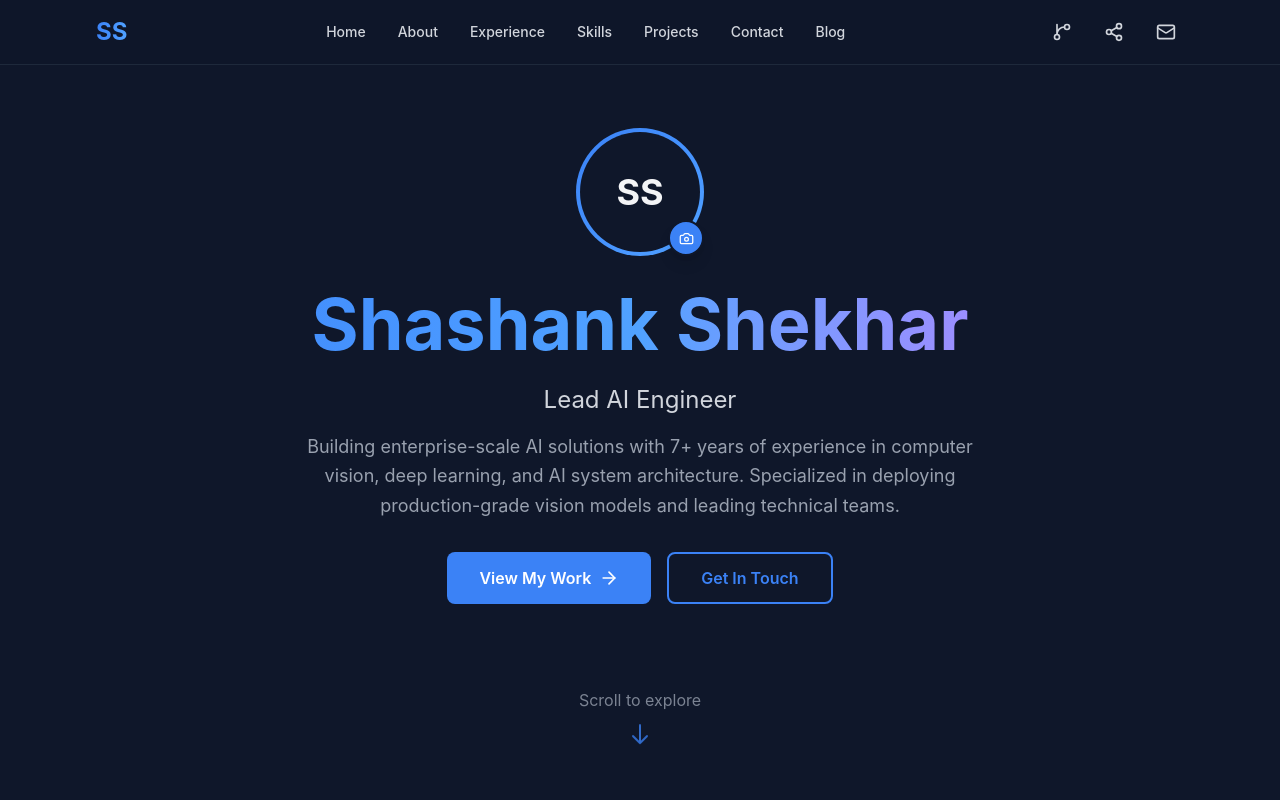
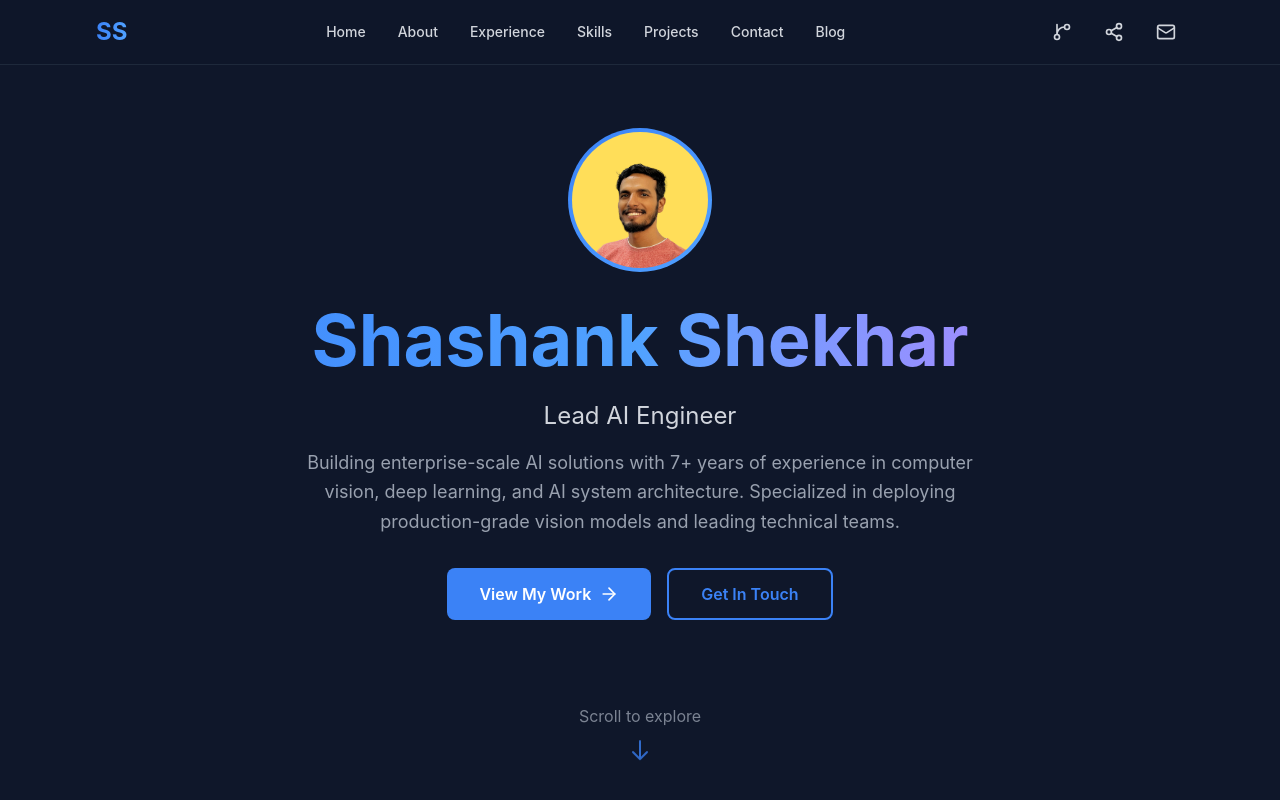
Before and after one commit to shank885/shank885.github.io, a React app: page /#/ in a window 1280 px wide. Shown: the top 800 px of the page. Built offline with nearby package versions, Linux system fonts and the light colour scheme; the HTML template or start-up script is replaced by a standard one.

Commit message:
Use static profile photo from public folder

```diff
--- a/src/components/Hero.jsx
+++ b/src/components/Hero.jsx
@@ -1,48 +1,7 @@
-import { useState, useRef, useEffect } from 'react'
-import { motion, AnimatePresence } from 'framer-motion'
-import { ArrowRight, Camera, Trash2, Upload } from 'lucide-react'
+import { motion } from 'framer-motion'
+import { ArrowRight } from 'lucide-react'
 
 export default function Hero() {
-  const [photo, setPhoto] = useState(null)
-  const [showMenu, setShowMenu] = useState(false)
-  const fileInputRef = useRef(null)
-  const menuRef = useRef(null)
-
-  useEffect(() => {
-    const saved = localStorage.getItem('profilePhoto')
-    if (saved) setPhoto(saved)
-  }, [])
-
-  useEffect(() => {
-    function handleClickOutside(e) {
-      if (menuRef.current && !menuRef.current.contains(e.target)) {
-        setShowMenu(false)
-      }
-    }
-    document.addEventListener('mousedown', handleClickOutside)
-    return () => document.removeEventListener('mousedown', handleClickOutside)
-  }, [])
-
-  function handleFileChange(e) {
-    const file = e.target.files[0]
-    if (!file) return
-    const reader = new FileReader()
-    reader.onload = (ev) => {
-      const dataUrl = ev.target.result
-      setPhoto(dataUrl)
-      localStorage.setItem('profilePhoto', dataUrl)
-    }
-    reader.readAsDataURL(file)
-    setShowMenu(false)
-    e.target.value = ''
-  }
-
-  function handleDelete() {
-    setPhoto(null)
-    localStorage.removeItem('profilePhoto')
-    setShowMenu(false)
-  }
-
   return (
     <section id="home" className="pt-32 pb-20 px-4 sm:px-6 lg:px-8">
       <div className="max-w-6xl mx-auto">
@@ -52,72 +11,21 @@ export default function Hero() {
           transition={{ duration: 0.8 }}
           className="text-center"
         >
-          {/* Avatar with photo controls */}
           <motion.div
             initial={{ scale: 0 }}
             animate={{ scale: 1 }}
             transition={{ duration: 0.5 }}
-            className="mb-8 inline-block relative"
-            ref={menuRef}
+            className="mb-8 inline-block"
           >
-            {/* Avatar ring */}
-            <div className="w-32 h-32 rounded-full bg-gradient-to-br from-accent to-blue-400 p-1">
-              <div className="w-full h-full rounded-full bg-primary flex items-center justify-center overflow-hidden">
-                {photo
-                  ? <img src={photo} alt="Profile" className="w-full h-full object-cover" />
-                  : <span className="text-4xl font-bold">SS</span>
-                }
+            <div className="w-36 h-36 rounded-full bg-gradient-to-br from-accent to-blue-400 p-1">
+              <div className="w-full h-full rounded-full overflow-hidden">
+                <img
+                  src="./profile.png"
+                  alt="Shashank Shekhar"
+                  className="w-full h-full object-cover object-top"
+                />
               </div>
             </div>
-
-            {/* Camera button */}
-            <button
-              onClick={() => setShowMenu(v => !v)}
-              className="absolute bottom-0 right-0 w-9 h-9 bg-accent hover:bg-accentDark rounded-full flex items-center justify-center border-2 border-primary transition-colors shadow-lg"
-              title="Change photo"
-            >
-              <Camera size={15} className="text-white" />
-            </button>
-
-            {/* Dropdown menu */}
-            <AnimatePresence>
-              {showMenu && (
-                <motion.div
-                  initial={{ opacity: 0, scale: 0.9, y: -4 }}
-                  animate={{ opacity: 1, scale: 1, y: 0 }}
-                  exit={{ opacity: 0, scale: 0.9, y: -4 }}
-                  transition={{ duration: 0.15 }}
-                  className="absolute top-full left-1/2 mt-3 w-44 bg-secondary border border-secondary/50 rounded-xl shadow-xl overflow-hidden z-50"
-                  style={{ transform: 'translateX(-50%)' }}
-                >
-                  <button
-                    onClick={() => fileInputRef.current?.click()}
-                    className="w-full flex items-center gap-3 px-4 py-3 text-sm text-gray-300 hover:bg-accent/10 hover:text-white transition-colors"
-                  >
-                    <Upload size={15} className="text-accent" />
-                    {photo ? 'Change photo' : 'Upload photo'}
-                  </button>
-                  {photo && (
-                    <button
-                      onClick={handleDelete}
-                      className="w-full flex items-center gap-3 px-4 py-3 text-sm text-red-400 hover:bg-red-500/10 transition-colors border-t border-secondary/50"
-                    >
-                      <Trash2 size={15} />
-                      Remove photo
-                    </button>
-                  )}
-                </motion.div>
-              )}
-            </AnimatePresence>
-
-            {/* Hidden file input */}
-            <input
-              ref={fileInputRef}
-              type="file"
-              accept="image/*"
-              onChange={handleFileChange}
-              className="hidden"
-            />
           </motion.div>
 
           <motion.h1
```
Also changed, not shown: public/profile.png (added).
